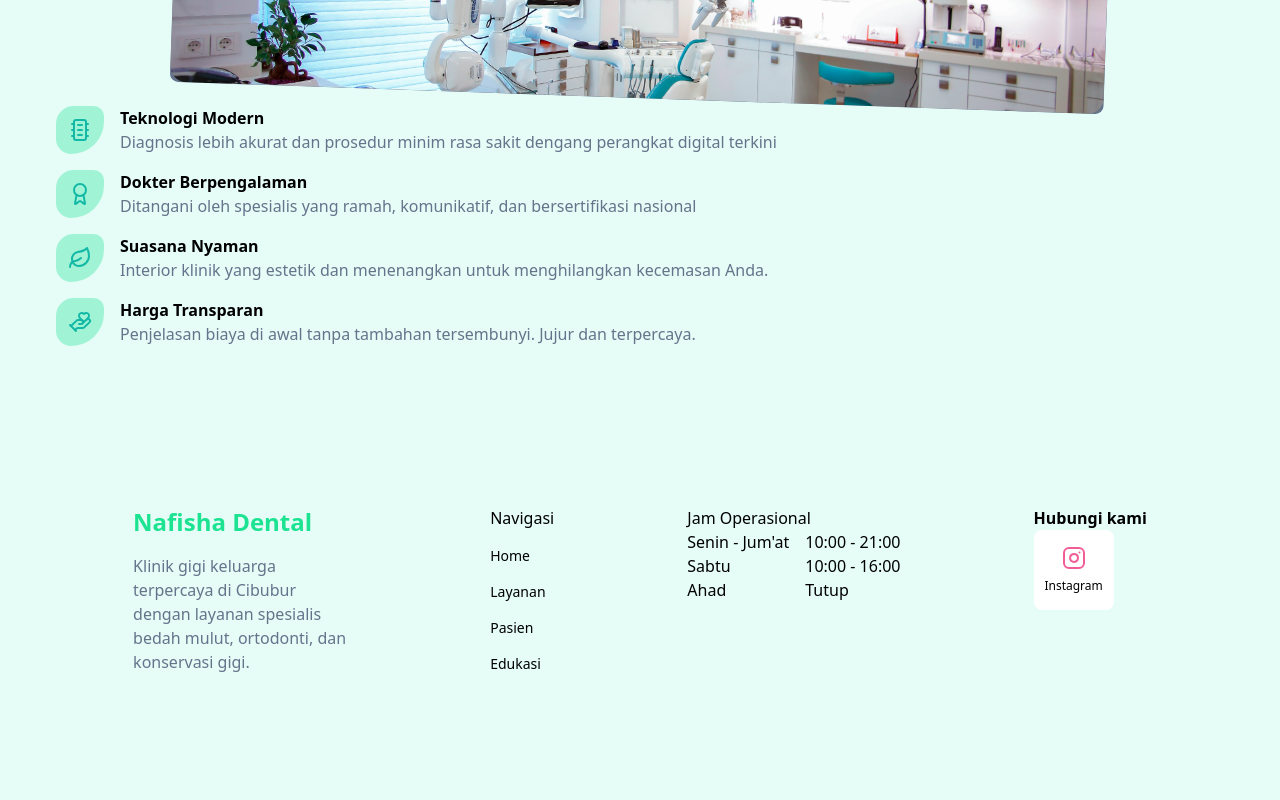
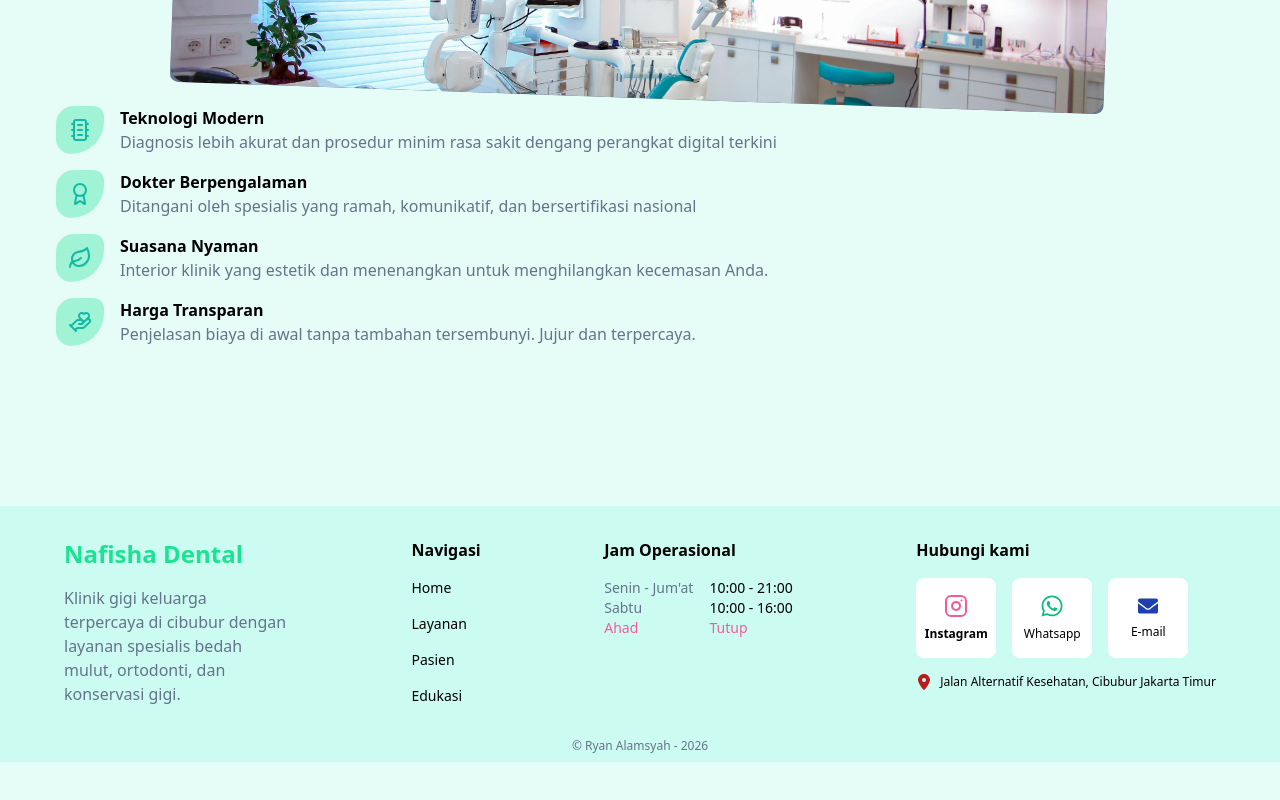
Before and after one commit to ryan-alamsyah/dental, a Next.js app: page / in a window 1280 px wide. Shown: the part 1894-2694 px from the top of the page. After the commit the page ends 2656 px from the top, so only its background shows below. Built offline with nearby package versions, Linux system fonts and the light colour scheme.

Commit message:
design footer

```diff
--- a/package.json
+++ b/package.json
@@ -9,9 +9,6 @@
     "lint": "next lint"
   },
   "dependencies": {
-    "@fortawesome/fontawesome-svg-core": "^7.1.0",
-    "@fortawesome/free-solid-svg-icons": "^7.1.0",
-    "@fortawesome/react-fontawesome": "^3.1.1",
     "@gsap/react": "^2.1.2",
     "class-variance-authority": "^0.7.1",
     "clsx": "^2.1.1",
@@ -22,6 +19,7 @@
     "next": "^16.1.6",
     "react": "^18",
     "react-dom": "^18",
+    "react-icons": "^5.5.0",
     "react-intersection-observer": "^10.0.2",
     "tailwind-merge": "^3.4.0",
     "tailwindcss-animate": "^1.0.7"
--- a/src/app/fonts/page/Footer/Footer.tsx
+++ b/src/app/fonts/page/Footer/Footer.tsx
@@ -1,22 +1,39 @@
 import Link from "next/link";
 import { Instagram } from "lucide-react";
-
+import { FaWhatsapp, FaEnvelope } from "react-icons/fa";
+import { FaLocationDot } from "react-icons/fa6";
+import { motion, useAnimation } from "framer-motion";
 
 const FooterPage = () => {
   return (
     <>
-    <div className="flex justify-evenly ">
-
-
-      <div className="w-56 flex flex-col gap-4" >
-        <h1 className="text-[#1CE392] font-bold text-2xl">Nafisha Dental</h1>
+      <div className="bg-teal-100  pt-8 pb-2">
+        <div className="md:flex  justify-between md:px-16 px-4 md:gap-0 gap-4 mb-8  ">
+          <motion.div
+            initial={{ opacity: 0, y: 30 }} // Mulai dari bawah
+            whileInView={{ opacity: 1, y: 0 }} // Muncul saat masuk layar
+            viewport={{ once: true, amount: 0.6 }} // Muncul saat 20% elemen terlihat
+            transition={{ duration: 0.6 }}
+          >
+            <div className="w-56 flex flex-col gap-4 mb-8 md:mb-0">
+              <h1 className="text-[#1CE392] font-bold text-2xl">
+                Nafisha Dental
+              </h1>
               <p className="text-slate-500">
-          Klinik gigi keluarga terpercaya di Cibubur dengan layanan spesialis
-          bedah mulut, ortodonti, dan konservasi gigi.
+                Klinik gigi keluarga terpercaya di cibubur dengan layanan
+                spesialis bedah mulut, ortodonti, dan konservasi gigi.
               </p>
             </div>
-      <div className="flex flex-col gap-4">
-        <h1>Navigasi</h1>
+          </motion.div>
+
+          <motion.div
+            initial={{ opacity: 0, y: 30 }} // Mulai dari bawah
+            whileInView={{ opacity: 1, y: 0 }} // Muncul saat masuk layar
+            viewport={{ once: true, amount: 0.6 }} // Muncul saat 20% elemen terlihat
+            transition={{ duration: 0.6 }}
+          >
+            <div className="flex flex-col gap-4 mb-8 md:mb-0">
+              <h1 className="font-bold ">Navigasi</h1>
               <Link href="#home" className="text-sm  ">
                 Home
               </Link>
@@ -30,29 +47,65 @@ const FooterPage = () => {
                 Edukasi
               </Link>
             </div>
-      <div >
-
-          <h1>Jam Operasional</h1>
+          </motion.div>
+          <motion.div
+            initial={{ opacity: 0, y: 30 }} // Mulai dari bawah
+            whileInView={{ opacity: 1, y: 0 }} // Muncul saat masuk layar
+            viewport={{ once: true, amount: 0.6 }} // Muncul saat 20% elemen terlihat
+            transition={{ duration: 0.6 }}
+          >
+            <div className="flex flex-col gap-4 mb-8 md:mb-0">
+              <h1 className="font-bold ">Jam Operasional</h1>
               <div className="flex gap-4">
                 <div>
-            <p>Senin - Jum'at</p>
-            <p>Sabtu</p>
-            <p>Ahad</p>
+                  <p className="text-slate-500 text-sm ">Senin - Jum'at</p>
+                  <p className="text-slate-500 text-sm ">Sabtu</p>
+                  <p className="text-[#F25D98] text-sm ">Ahad</p>
                 </div>
                 <div>
-            <p>10:00 - 21:00</p>
-            <p>10:00 - 16:00</p>
-            <p>Tutup</p>
+                  <p className="text-sm ">10:00 - 21:00</p>
+                  <p className="text-sm ">10:00 - 16:00</p>
+                  <p className="text-[#F25D98] text-sm">Tutup</p>
                 </div>
               </div>
             </div>
-
-      <div >
+          </motion.div>
+          <motion.div
+            initial={{ opacity: 0, y: 30 }} // Mulai dari bawah
+            whileInView={{ opacity: 1, y: 0 }} // Muncul saat masuk layar
+            viewport={{ once: true, amount: 0.6 }} // Muncul saat 20% elemen terlihat
+            transition={{ duration: 0.6 }}
+          >
+            <div className="flex flex-col gap-4">
               <h1 className="font-bold ">Hubungi kami</h1>
+              <div className="flex gap-4">
                 <div className="w-20 h-20 bg-white rounded-lg flex justify-center flex-col items-center gap-2">
                   <Instagram className="text-[#F25D98]" />
-         <span className="text-xs">Instagram</span>
+                  <span className="text-xs font-semibold">Instagram</span>
                 </div>
+                <div className="w-20 h-20 bg-white rounded-lg flex justify-center flex-col items-center gap-2">
+                  <FaWhatsapp className="text-emerald-500 text-2xl" />
+                  <span className="text-xs">Whatsapp</span>
+                </div>
+                <div className="w-20 h-20 bg-white rounded-lg flex justify-center flex-col items-center gap-2">
+                  <FaEnvelope className="text-blue-800 text-xl" />
+                  <span className="text-xs">E-mail</span>
+                </div>
+              </div>
+              <div className="flex gap-2">
+                <FaLocationDot className="text-red-700" />
+                <span className="text-xs">
+                  Jalan Alternatif Kesehatan, Cibubur Jakarta Timur{" "}
+                </span>
+              </div>
+            </div>
+          </motion.div>
+        </div>
+
+        <div className="flex justify-center items-center">
+          <span className="text-slate-500 text-xs ">
+            &copy; Ryan Alamsyah - 2026
+          </span>
         </div>
       </div>
     </>
--- a/src/app/fonts/page/Product/Product.tsx
+++ b/src/app/fonts/page/Product/Product.tsx
@@ -20,20 +20,17 @@ const Product = () => {
           className=" flex flex-wrap gap-1 justify-center"
           delay={150}
           duration={0.6}
-  ease="bounce.out"
-  splitType="words"
+          ease="power3.out"
+          splitType="chars"
           from={{ opacity: 0, y: 40 }}
           to={{ opacity: 1, y: 0 }}
           threshold={0.1}
           rootMargin="-100px"
           textAlign="center"
-
-
         />
-
       </div>
 
-      <div className="flex flex-wrap gap-8 justify-center px-8 py-8">
+      <div className="flex flex-wrap gap-8 justify-center p-8  ">
         <motion.div
           initial={{ opacity: 0, y: 30 }} // Mulai dari bawah
           whileInView={{ opacity: 1, y: 0 }} // Muncul saat masuk layar
@@ -58,7 +55,7 @@ const Product = () => {
         <motion.div
           initial={{ opacity: 0, y: 30 }} // Mulai dari bawah
           whileInView={{ opacity: 1, y: 0 }} // Muncul saat masuk layar
-          viewport={{ once: true, amount: 0.6}} // Muncul saat 20% elemen terlihat
+          viewport={{ once: true, amount: 0.6 }} // Muncul saat 20% elemen terlihat
           transition={{ duration: 0.6 }}
         >
           <div className="card shadow-lg flex flex-col gap-2">
@@ -78,7 +75,7 @@ const Product = () => {
         <motion.div
           initial={{ opacity: 0, y: 30 }} // Mulai dari bawah
           whileInView={{ opacity: 1, y: 0 }} // Muncul saat masuk layar
-          viewport={{ once: true, amount: 0.6}} // Muncul saat 20% elemen terlihat
+          viewport={{ once: true, amount: 0.6 }} // Muncul saat 20% elemen terlihat
           transition={{ duration: 0.6 }}
         >
           <div className="card shadow-lg flex flex-col gap-2">
@@ -99,7 +96,7 @@ const Product = () => {
         <motion.div
           initial={{ opacity: 0, y: 30 }} // Mulai dari bawah
           whileInView={{ opacity: 1, y: 0 }} // Muncul saat masuk layar
-          viewport={{ once: true, amount: 0.6}} // Muncul saat 20% elemen terlihat
+          viewport={{ once: true, amount: 0.6 }} // Muncul saat 20% elemen terlihat
           transition={{ duration: 0.6 }}
         >
           <div className="card shadow-lg flex flex-col gap-2">
--- a/src/app/globals.css
+++ b/src/app/globals.css
@@ -61,6 +61,7 @@
 html {
   scroll-behavior: smooth !important;
    scrollbar-width: thin;
+   overflow-x: hidden;
 }
 
 .card {
--- a/src/app/page.tsx
+++ b/src/app/page.tsx
@@ -31,9 +31,9 @@ export default function Home() {
    <section id="reason" className="min-h-screen">
     <ReasonPage />
    </section>
-    <section id="reason" className="min-h-screen">
+    <footer id="footer">
     <FooterPage />
-   </section>
+   </footer>
      </div>
    </>
   )
```
Also changed, not shown: 1 other file (tests, documents, lock files or other folders). Lines whose indentation alone changed are shown as unchanged.
